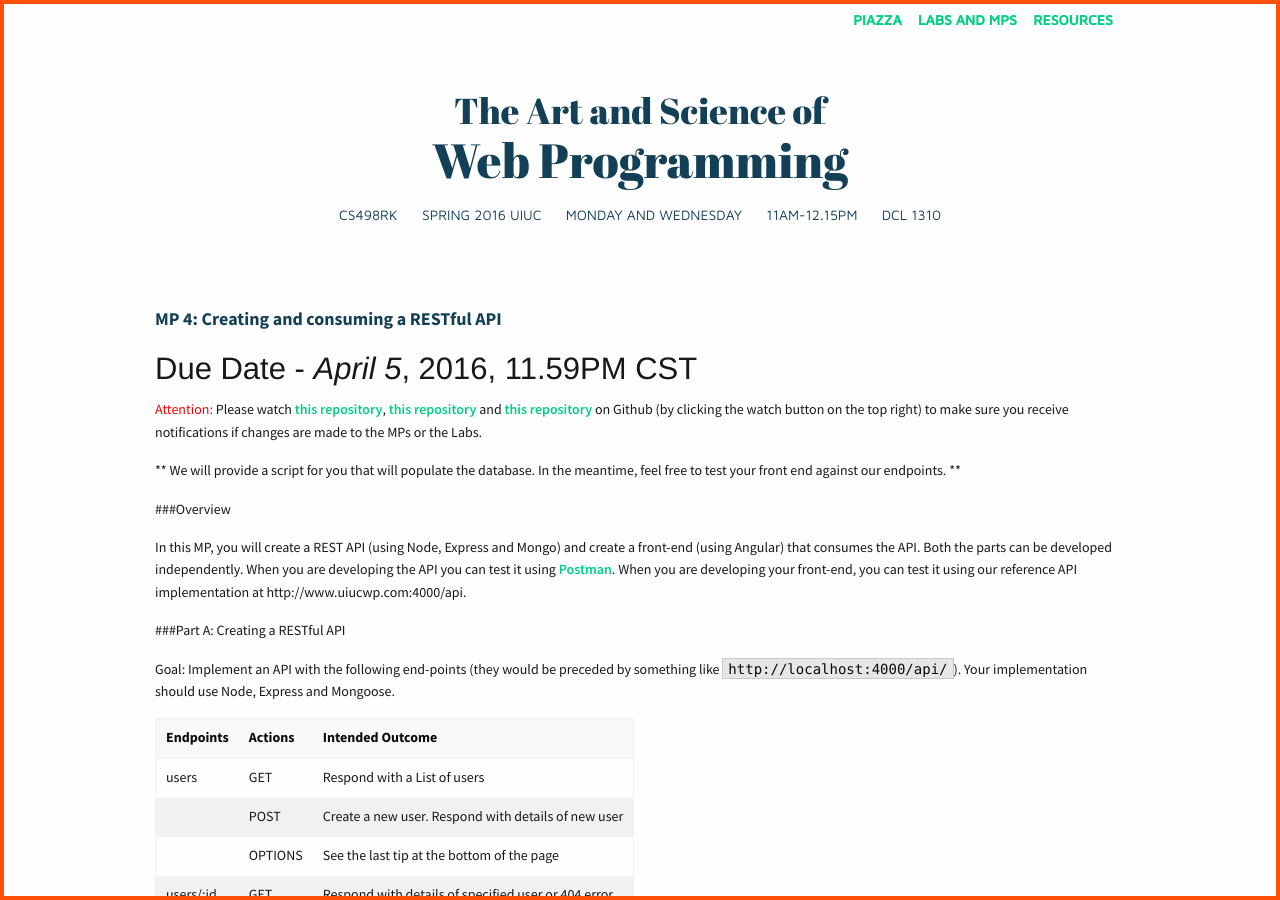
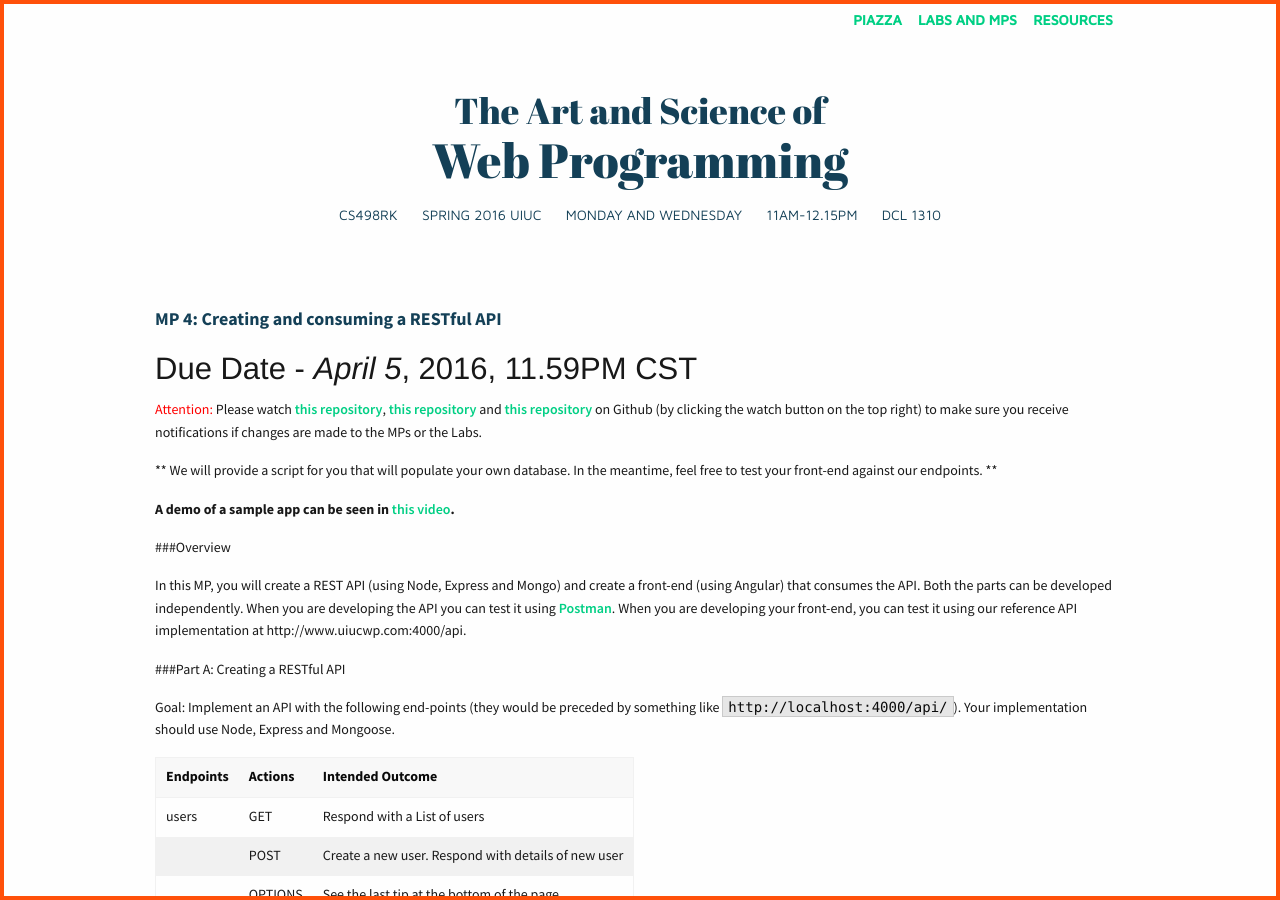
Before and after one commit to biplabdeka/fa2016, a Jekyll site: the page built from _posts/2016-3-9-MP-4.md, in a window 1280 px wide and 900 px high. Built offline with Jekyll 4.4.1, drawn with Linux system fonts in a browser that asks for light colours; nearby versions of some CDN libraries; some of the changed text lies outside the part shown.

Commit message:
updated minor fix to MP4 spec

```diff
--- a/_posts/2016-3-9-MP-4.md
+++ b/_posts/2016-3-9-MP-4.md
@@ -8,7 +8,9 @@ due: April 5, 11.59PM CST
 
 <span style="color: red"> Attention: </span> Please watch [this repository](https://github.com/uiuc-web-programming/sp2016), [this repository](https://github.com/uiuc-web-programming/mp4_client_starter) and [this repository](https://github.com/uiuc-web-programming/mp4_server_starter) on Github (by clicking the watch button on the top right) to make sure you receive notifications if changes are made to the MPs or the Labs.
 
-** We will provide a script for you that will populate the database. In the meantime, feel free to test your front end against our endpoints. **
+** We will provide a script for you that will populate your own database. In the meantime, feel free to test your front-end against our endpoints. **
+
+**A demo of a sample app can be seen in [this video](https://www.youtube.com/watch?v=3MoYSJj5M3g).**
 
 ###Overview
 
```
Also changed, not shown: other parts of _posts/2016-3-9-MP-4.md (+1 -3 lines).
